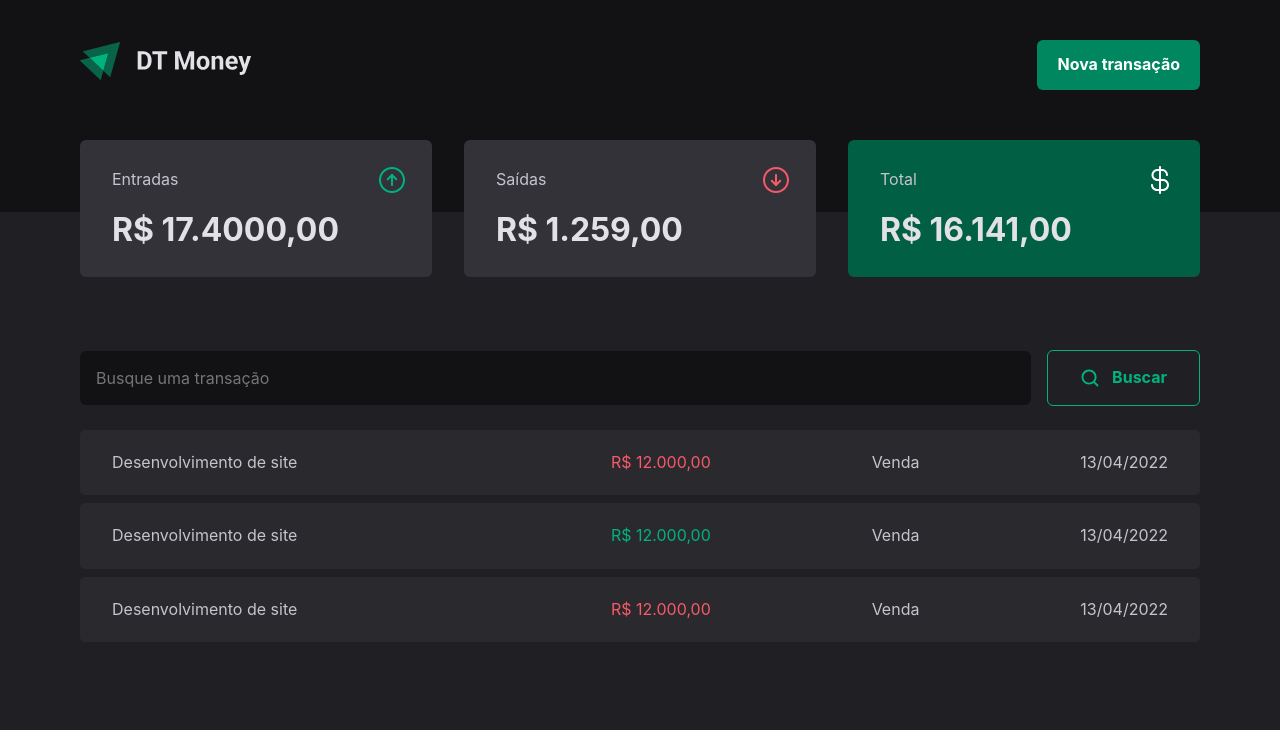
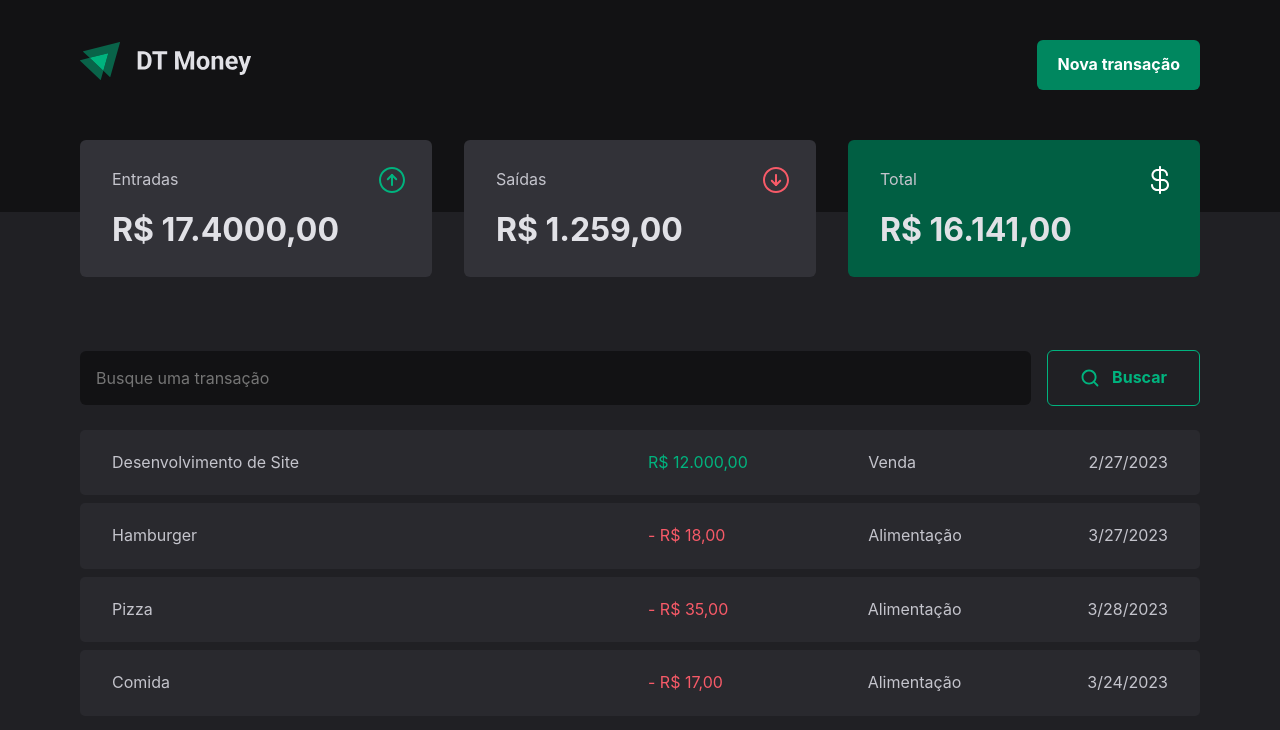
Before and after one commit to Wallace-Bezerra/DtMoney, a React (Vite) app: page / in a window 1280 px wide. Shown: the top 730 px of the page. Built offline with nearby package versions, Linux system fonts and the light colour scheme; data requests are answered from the project's data file.

Commit message:
feat: create context

```diff
--- a/package.json
+++ b/package.json
@@ -5,6 +5,7 @@
   "type": "module",
   "scripts": {
     "dev": "vite",
+    "server": "json-server -w server.json -d 500",
     "build": "tsc && vite build",
     "preview": "vite preview"
   },
@@ -13,6 +14,7 @@
     "@radix-ui/react-radio-group": "^1.1.2",
     "@types/styled-components": "^5.1.26",
     "framer-motion": "^10.9.1",
+    "json-server": "^0.17.3",
     "react": "^18.2.0",
     "react-dom": "^18.2.0",
     "styled-components": "^5.3.9"
--- /dev/null
+++ b/server.json
@@ -0,0 +1,36 @@
+{
+  "transactions": [
+    {
+      "id": 1,
+      "description": "Desenvolvimento de Site",
+      "type": "income",
+      "price": "R$ 12.000,00",
+      "category": "Venda",
+      "createdAt": "2023-02-27T23:59:34.498Z"
+    },
+    {
+      "id": 2,
+      "description": "Hamburger",
+      "type": "outcome",
+      "price": "R$ 18,00",
+      "category": "Alimentação",
+      "createdAt": "2023-03-27T23:30:34.498Z"
+    },
+    {
+      "id": 3,
+      "description": "Pizza",
+      "type": "outcome",
+      "price": "R$ 35,00",
+      "category": "Alimentação",
+      "createdAt": "2023-03-28T23:30:34.498Z"
+    },
+    {
+      "id": 2,
+      "description": "Comida",
+      "type": "outcome",
+      "price": "R$ 17,00",
+      "category": "Alimentação",
+      "createdAt": "2023-03-24T23:30:34.498Z"
+    }
+  ]
+}
--- a/src/pages/Transactions/index.tsx
+++ b/src/pages/Transactions/index.tsx
@@ -1,3 +1,4 @@
+import { useEffect, useState } from "react";
 import { Header } from "../../components/Header";
 import { Summary } from "../../components/Summary";
 import {
@@ -7,7 +8,31 @@ import {
   TransactionsContainer,
 } from "./styles";
 
+interface TransactionsProps {
+  id: number;
+  description: string;
+  type: "income" | "outcome";
+  price: string;
+  category: string;
+  createdAt: string;
+}
 export const Transactions = () => {
+  const fetchData = async () => {
+    const response = await fetch("http://localhost:3000/transactions");
+    const data = await response.json();
+    setTrasactions(data);
+  };
+  useEffect(() => {
+    fetchData();
+    // fetch("http://localhost:3000/transactions")
+    //   .then((res) => res.json())
+    //   .then((json) => {
+    //     console.log(json);
+    //     setTrasactions(json);
+    //   });
+  }, []);
+
+  const [transactions, setTrasactions] = useState<TransactionsProps[]>([]);
   return (
     <TransactionsContainer>
       <Header />
@@ -40,24 +65,27 @@ export const Transactions = () => {
           </button>
         </SearchForm>
         <TableContainer className="grid">
-          <li className="item">
+          {transactions.map((transaction) => {
+            return (
+              <li key={transaction.id} className="item">
+                <h2>{transaction.description}</h2>
+                <PriceHighLight status={transaction.type}>
+                  {transaction.type === "outcome" && "- "}
+                  {transaction.price}
+                </PriceHighLight>
+                <span>{transaction.category}</span>
+                <span>
+                  {new Date(transaction.createdAt).toLocaleDateString()}
+                </span>
+              </li>
+            );
+          })}
+          {/* <li className="item">
             <h2>Desenvolvimento de site</h2>
             <PriceHighLight status="red">R$ 12.000,00</PriceHighLight>
             <span>Venda</span>
             <span>13/04/2022</span>
-          </li>
-          <li className="item">
-            <h2>Desenvolvimento de site</h2>
-            <PriceHighLight status="green">R$ 12.000,00</PriceHighLight>
-            <span>Venda</span>
-            <span>13/04/2022</span>
-          </li>
-          <li className="item">
-            <h2>Desenvolvimento de site</h2>
-            <PriceHighLight>R$ 12.000,00</PriceHighLight>
-            <span>Venda</span>
-            <span>13/04/2022</span>
-          </li>
+          </li> */}
         </TableContainer>
       </main>
     </TransactionsContainer>
--- a/src/pages/Transactions/styles.ts
+++ b/src/pages/Transactions/styles.ts
@@ -75,12 +75,13 @@ export const TableContainer = styled.ul`
     line-height: 160%;
     color: ${({ theme }) => theme["gray-300"]};
     h2 {
-      flex-grow: 2;
+      /* flex-grow: 2; */
+      width: 50%;
       font-size: 16px;
       font-weight: 400;
     }
     span {
-      flex-grow: 1;
+      flex: 1;
       &:last-child {
         flex-grow: 0;
       }
@@ -88,10 +89,10 @@ export const TableContainer = styled.ul`
   }
 `;
 interface PriceHighLightProps {
-  status?: "green" | "red";
+  status?: "income" | "outcome";
 }
 
 export const PriceHighLight = styled.span<PriceHighLightProps>`
   color: ${({ theme, status }) =>
-    status === "green" ? theme["green-300"] : theme["red-300"]};
+    status === "income" ? theme["green-300"] : theme["red-300"]};
 `;
```
Also changed, not shown: src/context/TransactionsContext.tsx (added, +14 -0 lines), 1 other file (tests, documents, lock files or other folders).
